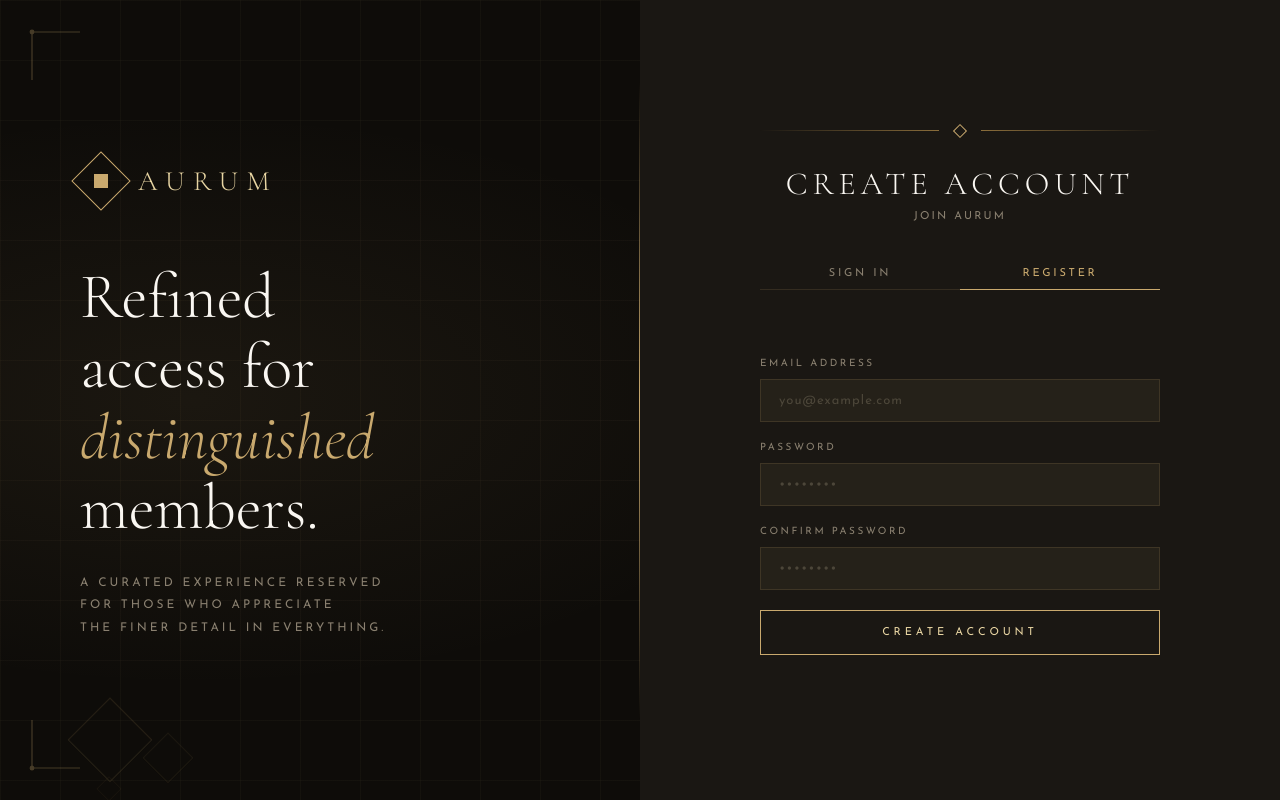
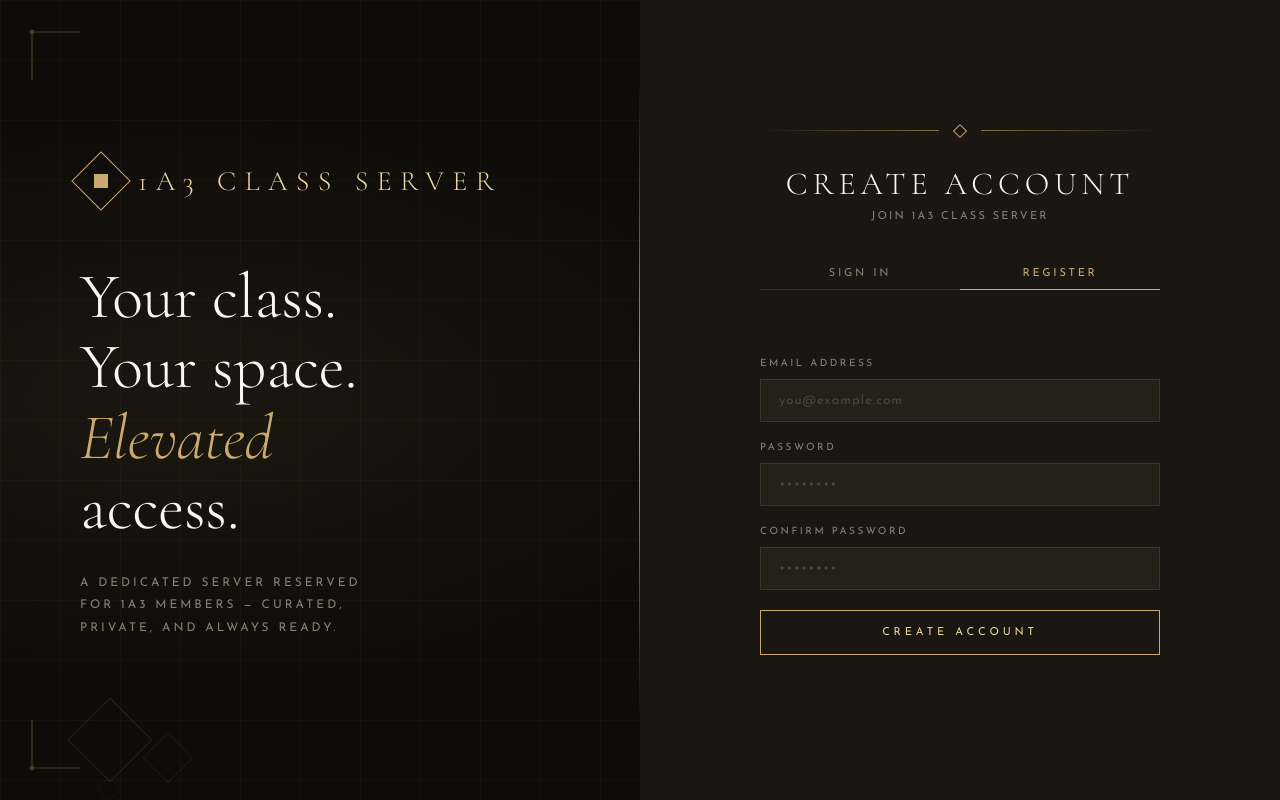
Before and after one commit to tristanglorb/Tristan, a website: page index.html in a window 1280 px wide. Both pictures are taken after a click on the button "REGISTER". Drawn offline with nearby package versions, Linux system fonts and the light colour scheme.

Commit message:
index.html

```diff
--- a/index.html
+++ b/index.html
@@ -3,7 +3,7 @@
 <head>
 <meta charset="UTF-8">
 <meta name="viewport" content="width=device-width, initial-scale=1.0">
-<title>Aurum — Sign In</title>
+<title>1A3 Class Server — Sign In</title>
 <link href="https://fonts.googleapis.com/css2?family=Cormorant+Garamond:ital,wght@0,300;0,400;0,600;1,300;1,400&family=Josefin+Sans:wght@200;300;400&display=swap" rel="stylesheet">
 <style>
   *, *::before, *::after { box-sizing: border-box; margin: 0; padding: 0; }
@@ -90,14 +90,13 @@
 
 <div class="layout">
 
-  <!-- Left decorative panel -->
   <div class="panel-left">
     <div class="brand-mark">
       <div class="brand-icon"><span></span></div>
-      <div class="brand-name">Aurum</div>
+      <div class="brand-name">1A3 Class Server</div>
     </div>
-    <h1 class="headline">Refined<br>access for<br><em>distinguished</em><br>members.</h1>
-    <p class="tagline">A curated experience reserved<br>for those who appreciate<br>the finer detail in everything.</p>
+    <h1 class="headline">Your class.<br>Your space.<br><em>Elevated</em><br>access.</h1>
+    <p class="tagline">A dedicated server reserved<br>for 1A3 members — curated,<br>private, and always ready.</p>
     <div class="diamonds">
       <div class="diamond" style="width:60px;height:60px;left:0;top:0;"></div>
       <div class="diamond" style="width:36px;height:36px;left:70px;top:30px;opacity:.6;"></div>
@@ -105,14 +104,13 @@
     </div>
   </div>
 
-  <!-- Right login panel -->
   <div class="panel-right">
     <div class="login-card">
 
       <div class="login-header">
         <div class="divider-line"><div class="divider-gem"></div></div>
         <h2 class="login-title" id="formTitle">Sign In</h2>
-        <p class="login-subtitle" id="formSubtitle">Welcome back</p>
+        <p class="login-subtitle" id="formSubtitle">Welcome back, 1A3</p>
       </div>
 
       <div class="tabs">
@@ -164,11 +162,6 @@
 </div>
 
 <script>
-  // ┌─────────────────────────────────────────────────────┐
-  // │  CHANGE THIS to your server's address               │
-  // │  e.g. 'https://my-app.railway.app'                  │
-  // │  or   'http://localhost:3000' for local development │
-  // └─────────────────────────────────────────────────────┘
   const SERVER_URL = 'https://tristan-3.onrender.com';
 
   let mode = 'login';
@@ -179,7 +172,7 @@
       t.classList.toggle('active', (i === 0) === (newMode === 'login'))
     );
     document.getElementById('formTitle').textContent    = newMode === 'login' ? 'Sign In' : 'Create Account';
-    document.getElementById('formSubtitle').textContent = newMode === 'login' ? 'Welcome back' : 'Join Aurum';
+    document.getElementById('formSubtitle').textContent = newMode === 'login' ? 'Welcome back, 1A3' : 'Join 1A3 Class Server';
     document.getElementById('btnText').textContent      = newMode === 'login' ? 'Sign In' : 'Create Account';
     document.getElementById('confirmGroup').style.display = newMode === 'register' ? 'block' : 'none';
     document.getElementById('loginOptions').style.display = newMode === 'login'    ? 'flex'  : 'none';
@@ -217,7 +210,6 @@
     btnText.textContent = mode === 'login' ? 'Verifying…' : 'Creating account…';
 
     try {
-      // Sends email + password to your separate server
       const endpoint = mode === 'login'
         ? `${SERVER_URL}/api/login`
         : `${SERVER_URL}/api/register`;
@@ -226,7 +218,7 @@
         method: 'POST',
         headers: { 'Content-Type': 'application/json' },
         body: JSON.stringify({ email, password }),
-        credentials: 'include'   // sends the session cookie back
+        credentials: 'include'
       });
 
       const data = await res.json();
@@ -244,8 +236,8 @@
             : `Account created for ${data.email}`,
           'success-msg'
         );
-        // Redirect to dashboard after short delay
-        setTimeout(() => { window.location.href = `${SERVER_URL}/dashboard`; }, 1200);
+        // Redirect to the 1A3 dashboard after short delay
+        setTimeout(() => { window.location.href = 'dashboard.html'; }, 1200);
       }
     } catch (err) {
       showMsg('Could not reach the server. Is server.js running?', 'error');
```
